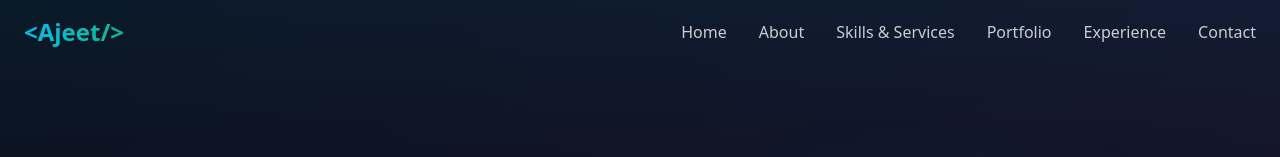
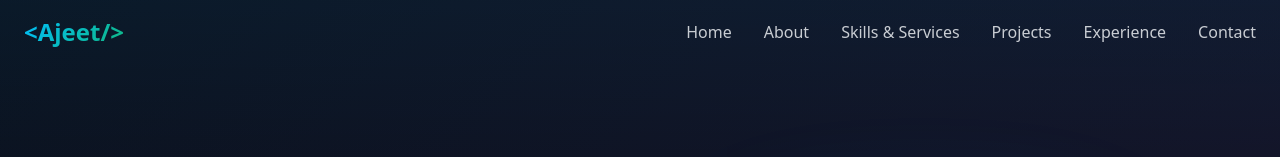
Before and after one commit to ajeetprakash27/MY_Portfolio, a React (Vite) app: page / in a window 1280 px wide. Shown: the top 157 px of the page. Built offline with nearby package versions, Linux system fonts and the light colour scheme; the HTML template or start-up script is replaced by a standard one.

Commit message:
Refactor: Rename Portfolio to Projects

```diff
--- a/src/components/Navigation.tsx
+++ b/src/components/Navigation.tsx
@@ -18,7 +18,7 @@ const Navigation = () => {
     { href: "#home", label: "Home" },
     { href: "#about", label: "About" },
     { href: "#skills", label: "Skills & Services" },
-    { href: "#portfolio", label: "Portfolio" },
+    { href: "#projects", label: "Projects" },
     { href: "#experience", label: "Experience" },
     { href: "#contact", label: "Contact" },
   ];
--- a/src/components/Project.tsx
+++ b/src/components/Projects.tsx
@@ -38,7 +38,7 @@ const Portfolio = () => {
   ];
 
   return (
-    <section id="portfolio" className="py-20 px-6">
+    <section id="projects" className="py-20 px-6">
       <div className="container mx-auto max-w-6xl">
         <h2 className="text-4xl md:text-5xl font-bold text-center mb-12 animate-fade-in">
           Featured <span className="text-gradient">Projects</span>
--- a/src/pages/Index.tsx
+++ b/src/pages/Index.tsx
@@ -2,7 +2,7 @@ import Navigation from "@/components/Navigation";
 import Hero from "@/components/Hero";
 import About from "@/components/About";
 import Skills from "@/components/Skills";
-import Projects from "@/components/Portfolio";
+import Projects from "@/components/Projects";
 import Experience from "@/components/Experience";
 import Contact from "@/components/Contact";
 
```
